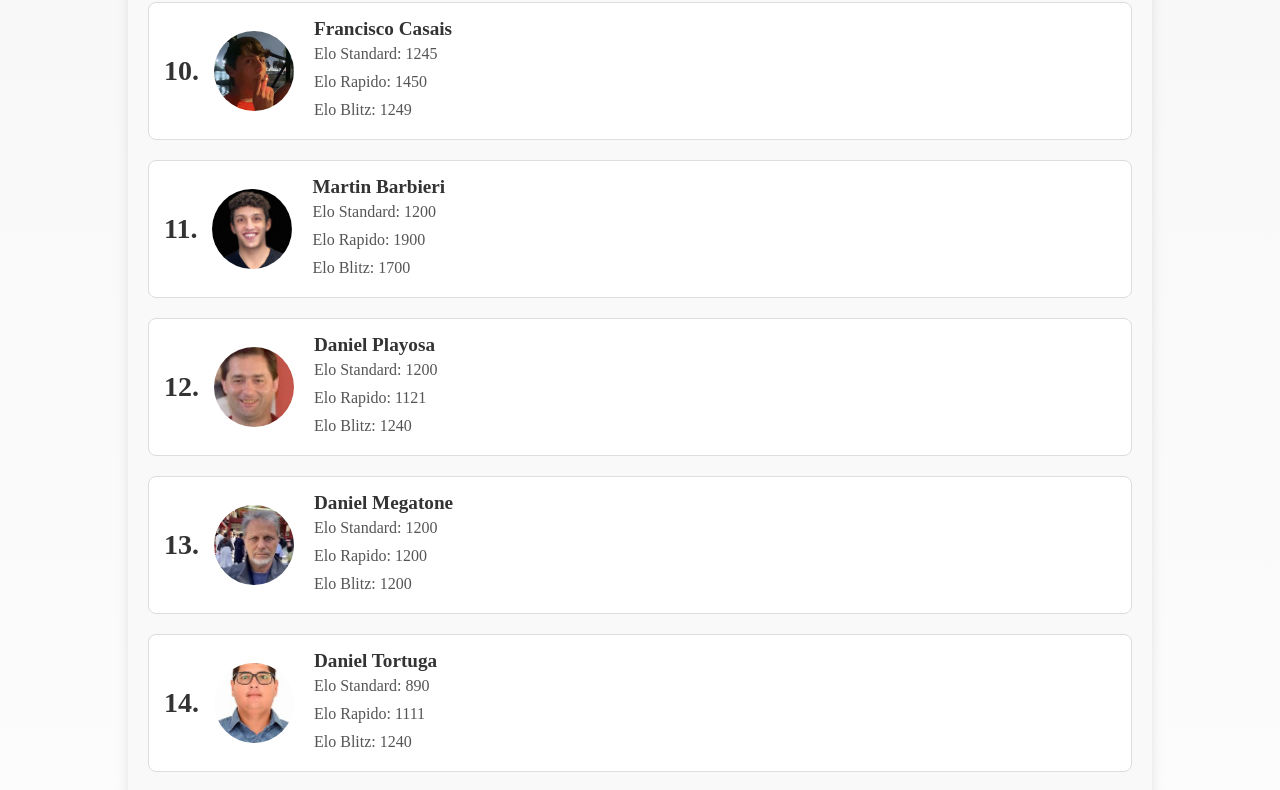
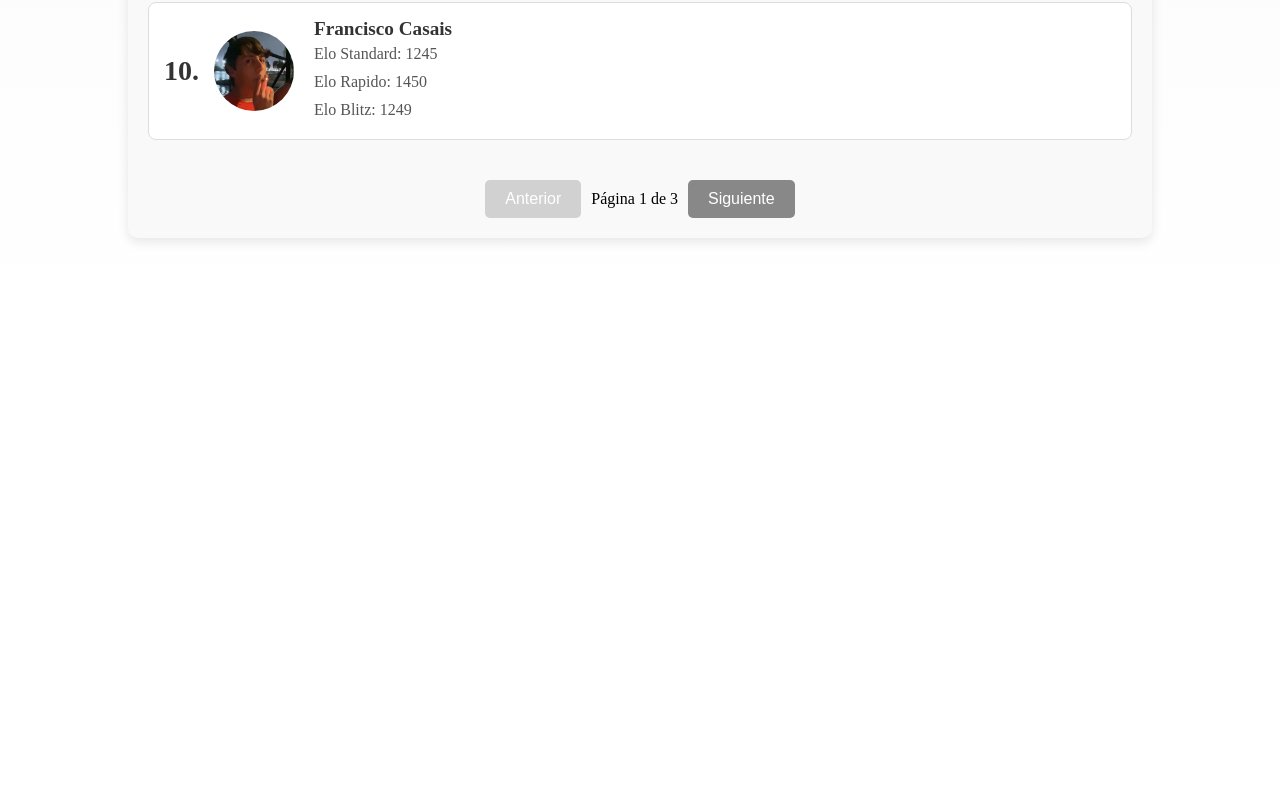
Before and after one commit to FranciscoCasais/PoliChess, an Angular app in the folder FrontPoliChess/: page /jugadores in a window 1280 px wide. Shown: the part 1733-2523 px from the top of the page. After the commit the page ends 2051 px from the top, so only its background shows below. Built offline with nearby package versions, Linux system fonts and the light colour scheme; a web font is replaced by a local one.

Commit message:
Terminé paginacion

```diff
--- a/FrontPoliChess/src/app/components/Secciones/seccion-jugadores/seccion-jugadores.component.css
+++ b/FrontPoliChess/src/app/components/Secciones/seccion-jugadores/seccion-jugadores.component.css
@@ -159,3 +159,40 @@
   color: #CD7F32; /* Bronce */
   font-size: 2rem;
 }
+
+/* Estilos para los controles de paginación */
+.paginacion {
+  display: flex;
+  justify-content: center;
+  align-items: center; /* Alineación vertical */
+  margin-top: 20px;
+}
+
+/* Alineación del texto "Página X de X" */
+.paginacion .pagina-texto {
+  margin: 0 15px; /* Espaciado entre los botones y el texto */
+  font-size: 1rem;
+  color: #333;
+}
+
+/* Estilos de los botones de paginación */
+.paginacion button {
+  padding: 10px 20px;
+  margin: 0 10px;
+  background-color: #888; /* Gris base */
+  color: white;
+  border: none;
+  border-radius: 5px;
+  cursor: pointer;
+  font-size: 1rem;
+  transition: background-color 0.3s;
+}
+
+.paginacion button:disabled {
+  background-color: #d1d1d1; /* Gris más claro para el botón deshabilitado */
+  cursor: not-allowed;
+}
+
+.paginacion button:hover {
+  background-color: #666; /* Gris más oscuro al pasar el ratón */
+}
--- a/FrontPoliChess/src/app/components/Secciones/seccion-jugadores/seccion-jugadores.component.html
+++ b/FrontPoliChess/src/app/components/Secciones/seccion-jugadores/seccion-jugadores.component.html
@@ -1,9 +1,6 @@
 <section id="inicio">
   <main id="contenedor-principal">
     <section id="jugadores">
-
-
-
       <!-- Buscador por nombre -->
       <div class="buscador">
         <label for="buscarJugador">Buscar Jugador por Nombre:</label>
@@ -19,22 +16,13 @@
         </select>
       </div>
 
-
-
  <!-- Iterar sobre la lista de jugadores con *ngFor -->
-      <div *ngFor="let jugador of jugadoresFiltrados; let i = index" class="jugador-card">
+<div *ngFor="let jugador of jugadoresPaginados; let i = index" class="jugador-card">
   <a [routerLink]="['/jugador', jugador.id]" class="jugador-link">
     <div class="jugador-info">
       <!-- Número del ranking con clases dinámicas -->
-            <div
-              class="ranking-numero"
-              [ngClass]="{
-                'podio-oro': i === 0,
-                'podio-plata': i === 1,
-                'podio-bronce': i === 2
-              }"
-            >
-              {{ i + 1  }}.
+      <div class="ranking-numero" [ngClass]="getPodioClase(i)">
+        {{ (currentPage - 1) * pageSize + i + 1 }}.
       </div>
       <img [src]="jugador.foto" alt="Foto de {{ jugador.nombre }}" class="jugador-imagen">
       <div class="jugador-detalles">
@@ -47,7 +35,12 @@
   </a>
 </div>
 
-
+      <!-- Paginación -->
+      <div class="paginacion">
+        <button (click)="cambiarPagina(currentPage - 1)" [disabled]="currentPage === 1">Anterior</button>
+        <span>Página {{ currentPage }} de {{ numeroDePaginas }}</span>
+        <button (click)="cambiarPagina(currentPage + 1)" [disabled]="currentPage === numeroDePaginas">Siguiente</button>
+      </div>
     </section>
   </main>
 </section>
--- a/FrontPoliChess/src/app/components/Secciones/seccion-jugadores/seccion-jugadores.component.ts
+++ b/FrontPoliChess/src/app/components/Secciones/seccion-jugadores/seccion-jugadores.component.ts
@@ -1,6 +1,6 @@
 import { Component, OnInit } from '@angular/core';
 import { CommonModule } from '@angular/common';
-import { FormsModule } from '@angular/forms'; // Añadir esta importación
+import { FormsModule } from '@angular/forms';
 import { JugadorService } from "../../../../services/jugador.service";
 import { Jugador } from '../../../../models/jugador.model';
 import { RouterLink } from '@angular/router';
@@ -9,7 +9,7 @@ import { Router } from '@angular/router';
 @Component({
   selector: 'app-seccion-jugadores',
   standalone: true,
-  imports: [CommonModule, RouterLink, FormsModule], // Incluir FormsModule aquí
+  imports: [CommonModule, RouterLink, FormsModule],
   templateUrl: './seccion-jugadores.component.html',
   styleUrls: ['./seccion-jugadores.component.css']
 })
@@ -17,25 +17,25 @@ export class SeccionJugadoresComponent implements OnInit {
   protected jugadores: Jugador[] = [];
   protected jugadoresFiltrados: Jugador[] = [];
   protected busquedaNombre: string = '';
-  protected filtroElo: string = 'standard'; // Valor predeterminado
+  protected filtroElo: string = 'standard';
+  protected pageSize: number = 10; // Número de jugadores por página
+  protected currentPage: number = 1; // Página actual
 
   constructor(
-    private jugadorService: JugadorService, // Inyección en el constructor
+    private jugadorService: JugadorService,
     private router: Router
   ) {}
 
   ngOnInit(): void {
     this.jugadores = this.jugadorService.obtenerJugadores();
-    this.filtrarJugadores(); // Aplicar ambos filtros por nombre y Elo al inicio
+    this.filtrarJugadores();
   }
 
   filtrarPorNombre(): void {
     const nombreBusqueda = this.busquedaNombre.toLowerCase();
-    // Filtrar jugadores por nombre
     this.jugadoresFiltrados = this.jugadores.filter(jugador =>
       `${jugador.nombre} ${jugador.apellido}`.toLowerCase().includes(nombreBusqueda)
     );
-    // Aplicar el filtro de Elo sobre los jugadores ya filtrados por nombre
     this.filtrarJugadoresPorElo();
   }
 
@@ -43,12 +43,10 @@ export class SeccionJugadoresComponent implements OnInit {
     if (event) {
       this.filtroElo = event.target.value;
     }
-    // Primero filtramos por nombre
     this.filtrarPorNombre();
   }
 
   private filtrarJugadoresPorElo(): void {
-    // Ahora aplicamos el filtro por Elo sobre los jugadores ya filtrados por nombre
     switch (this.filtroElo) {
       case 'rapido':
         this.jugadoresFiltrados = this.jugadoresFiltrados.sort((a, b) => b.eloRapido - a.eloRapido);
@@ -56,9 +54,42 @@ export class SeccionJugadoresComponent implements OnInit {
       case 'blitz':
         this.jugadoresFiltrados = this.jugadoresFiltrados.sort((a, b) => b.eloBlitz - a.eloBlitz);
         break;
-      default: // Caso 'standard'
+      default:
         this.jugadoresFiltrados = this.jugadoresFiltrados.sort((a, b) => b.eloStandard - a.eloStandard);
         break;
     }
   }
+
+ // Modificar la función para obtener los jugadores paginados
+get jugadoresPaginados(): Jugador[] {
+  const startIndex = (this.currentPage - 1) * this.pageSize;
+  // Retornamos la porción correspondiente a la página
+  return this.jugadoresFiltrados.slice(startIndex, startIndex + this.pageSize);
 }
+
+// Modificar el cálculo del podio, usando el índice global
+getPodioClase(index: number): string {
+  const globalIndex = (this.currentPage - 1) * this.pageSize + index; // Índice global de los jugadores
+  if (globalIndex === 0) {
+    return 'podio-oro';  // Primer puesto
+  } else if (globalIndex === 1) {
+    return 'podio-plata'; // Segundo puesto
+  } else if (globalIndex === 2) {
+    return 'podio-bronce'; // Tercer puesto
+  }
+  return ''; // No es podio
+}
+
+
+  // Cambiar de página
+  cambiarPagina(pagina: number): void {
+    if (pagina > 0 && pagina <= this.numeroDePaginas) {
+      this.currentPage = pagina;
+    }
+  }
+
+  // Número total de páginas
+  get numeroDePaginas(): number {
+    return Math.ceil(this.jugadoresFiltrados.length / this.pageSize);
+  }
+}
--- a/FrontPoliChess/src/app/components/Secciones/seccion-noticias/seccion-noticias.component.css
+++ b/FrontPoliChess/src/app/components/Secciones/seccion-noticias/seccion-noticias.component.css
@@ -124,3 +124,39 @@
     color: inherit;
     pointer-events: all;
   }
+
+  .paginacion {
+    display: flex;
+    justify-content: center;
+    align-items: center; /* Alineación vertical */
+    margin-top: 20px;
+  }
+
+  /* Alineación del texto "Página X de X" */
+  .paginacion .pagina-texto {
+    margin: 0 15px; /* Espaciado entre los botones y el texto */
+    font-size: 1rem;
+    color: #333;
+  }
+
+  /* Estilos de los botones de paginación */
+  .paginacion button {
+    padding: 10px 20px;
+    margin: 0 10px;
+    background-color: #888; /* Gris base */
+    color: white;
+    border: none;
+    border-radius: 5px;
+    cursor: pointer;
+    font-size: 1rem;
+    transition: background-color 0.3s;
+  }
+
+  .paginacion button:disabled {
+    background-color: #d1d1d1; /* Gris más claro para el botón deshabilitado */
+    cursor: not-allowed;
+  }
+
+  .paginacion button:hover {
+    background-color: #666; /* Gris más oscuro al pasar el ratón */
+  }
--- a/FrontPoliChess/src/app/components/Secciones/seccion-noticias/seccion-noticias.component.html
+++ b/FrontPoliChess/src/app/components/Secciones/seccion-noticias/seccion-noticias.component.html
@@ -16,7 +16,7 @@
       <!-- Contenedor de noticias con tamaño dinámico -->
       <div class="noticias-grid">
         <div
-            *ngFor="let noticia of noticiasFiltradas"
+          *ngFor="let noticia of noticiasFiltradas | slice:(paginaActual-1)*noticiasPorPagina:paginaActual*noticiasPorPagina"
           class="noticia-card"
           [ngClass]="{
             'grande': noticia.importancia === 5,
@@ -41,6 +41,13 @@
         </div>
       </div>
 
+      <!-- Paginación -->
+      <div class="paginacion">
+        <button (click)="irPaginaAnterior()" [disabled]="paginaActual === 1">Anterior</button>
+        <span>Página {{paginaActual}} de {{totalPaginas}}</span>
+        <button (click)="irPaginaSiguiente()" [disabled]="paginaActual === totalPaginas">Siguiente</button>
+      </div>
+
     </section>
   </main>
 </section>
--- a/FrontPoliChess/src/app/components/Secciones/seccion-noticias/seccion-noticias.component.ts
+++ b/FrontPoliChess/src/app/components/Secciones/seccion-noticias/seccion-noticias.component.ts
@@ -17,6 +17,10 @@ export class SeccionNoticiasComponent implements OnInit {
   protected noticias: Noticia[] = [];
   protected noticiasFiltradas: Noticia[] = [];
   protected busquedaTitulo: string = '';
+
+  // Paginación
+  protected paginaActual: number = 1;
+  protected noticiasPorPagina: number = 5;
 
   constructor(
     private noticiaService: NoticiaService,
@@ -48,5 +52,31 @@ export class SeccionNoticiasComponent implements OnInit {
     this.noticiasFiltradas = this.noticias.filter((noticia) =>
       noticia.titulo.toLowerCase().includes(tituloBusqueda)
     );
+    this.paginaActual = 1;  // Reiniciar a la primera página cuando se haga una búsqueda
+  }
+
+  /**
+   * Obtiene el total de páginas basado en las noticias filtradas y la cantidad por página.
+   */
+  get totalPaginas(): number {
+    return Math.ceil(this.noticiasFiltradas.length / this.noticiasPorPagina);
+  }
+
+  /**
+   * Función para ir a la siguiente página
+   */
+  irPaginaSiguiente(): void {
+    if (this.paginaActual < this.totalPaginas) {
+      this.paginaActual++;
+    }
+  }
+
+  /**
+   * Función para ir a la página anterior
+   */
+  irPaginaAnterior(): void {
+    if (this.paginaActual > 1) {
+      this.paginaActual--;
+    }
   }
 }
--- a/FrontPoliChess/src/app/components/Secciones/seccion-torneos/seccion-torneos.component.css
+++ b/FrontPoliChess/src/app/components/Secciones/seccion-torneos/seccion-torneos.component.css
@@ -137,3 +137,42 @@
     outline: none;
     border-color: #4CAF50;
   }
+
+
+
+  /* Estilos para los controles de paginación */
+.paginacion {
+  display: flex;
+  justify-content: center;
+  align-items: center; /* Alineación vertical */
+  margin-top: 20px;
+}
+
+/* Alineación del texto "Página X de X" */
+.paginacion .pagina-texto {
+  margin: 0 15px; /* Espaciado entre los botones y el texto */
+  font-size: 1rem;
+  color: #333;
+}
+
+/* Estilos de los botones de paginación */
+.paginacion button {
+  padding: 10px 20px;
+  margin: 0 10px;
+  background-color: #888; /* Gris base */
+  color: white;
+  border: none;
+  border-radius: 5px;
+  cursor: pointer;
+  font-size: 1rem;
+  transition: background-color 0.3s;
+}
+
+.paginacion button:disabled {
+  background-color: #d1d1d1; /* Gris más claro para el botón deshabilitado */
+  cursor: not-allowed;
+}
+
+.paginacion button:hover {
+  background-color: #666; /* Gris más oscuro al pasar el ratón */
+}
--- a/FrontPoliChess/src/app/components/Secciones/seccion-torneos/seccion-torneos.component.html
+++ b/FrontPoliChess/src/app/components/Secciones/seccion-torneos/seccion-torneos.component.html
@@ -17,7 +17,7 @@
           <option value="en_curso">En Curso</option>
           <option value="finalizado">Finalizado</option>
         </select> &nbsp;&nbsp;&nbsp;&nbsp;&nbsp;&nbsp;&nbsp;
-         <label for="filtroRitmo">                                                                                                                                    Filtrar por Ritmo:</label>
+        <label for="filtroRitmo">Filtrar por Ritmo:</label>
         <select id="filtroRitmo" [(ngModel)]="filtroRitmo" (change)="filtrarTorneosPorRitmo()">
           <option value="todos">Todos</option>
           <option value="blitz">Blitz</option>
@@ -26,13 +26,8 @@
         </select>
       </div>
 
-
-
-
-
-
       <!-- Iterar sobre la lista de torneos con *ngFor -->
-        <div *ngFor="let torneo of torneosFiltrados" class="torneo-card">
+      <div *ngFor="let torneo of getTorneosPaginaActual()" class="torneo-card">
         <a [routerLink]="['/torneo', torneo.id]" class="torneo-link">
           <div class="torneo-info">
             <div class="torneo-detalles">
@@ -49,11 +44,18 @@
                     {{ getEstadoTorneo(torneo.estado ?? 'pendiente') }}
                   </span>
               </h4>
-
             </div>
           </div>
         </a>
       </div>
+
+      <!-- Paginación -->
+      <div class="paginacion">
+        <button (click)="irPaginaAnterior()" [disabled]="paginaActual === 1">Anterior</button>
+        <span>Página {{ paginaActual }} de {{ totalPaginas }}</span>
+        <button (click)="irPaginaSiguiente()" [disabled]="paginaActual === totalPaginas">Siguiente</button>
+      </div>
+
     </section>
   </main>
 </section>
--- a/FrontPoliChess/src/app/components/Secciones/seccion-torneos/seccion-torneos.component.ts
+++ b/FrontPoliChess/src/app/components/Secciones/seccion-torneos/seccion-torneos.component.ts
@@ -20,6 +20,10 @@ export class SeccionTorneosComponent implements OnInit {
   protected filtroEstado: string = 'todos'; // Filtro por estado
   protected filtroRitmo: string = 'todos'; // Filtro por ritmo
 
+  // Variables para paginación
+  protected paginaActual: number = 1;
+  protected torneosPorPagina: number = 10;  // Número de torneos por página
+
   constructor(
     private torneoService: TorneoService,
     private router: Router
@@ -28,8 +32,8 @@ export class SeccionTorneosComponent implements OnInit {
   ngOnInit(): void {
     this.torneos = this.torneoService.obtenerTorneos();
     this.actualizarEstadoTorneos();
-    this.torneosFiltrados = [...this.torneos]; // Inicializa torneosFiltrados con una copia de todos los torneos
-    this.filtrarTorneos(); // Aplica los filtros por estado y ritmo al inicio
+    this.torneosFiltrados = [...this.torneos];
+    this.filtrarTorneos();
     this.ordenarTorneosPorFecha(); // Ordena los torneos por fecha
   }
 
@@ -41,9 +45,9 @@ export class SeccionTorneosComponent implements OnInit {
       torneo.nombre.toLowerCase().includes(nombreBusqueda)
     );
 
-    // Luego aplicamos los filtros por estado y ritmo sobre los resultados filtrados por nombre
-    this.filtrarTorneos(); // Aplica los filtros por estado y ritmo
-    this.ordenarTorneosPorFecha(); // Vuelve a ordenar los torneos filtrados
+
+    this.filtrarTorneos();
+    this.ordenarTorneosPorFecha();
   }
 
   // Función para filtrar torneos por estado
@@ -51,24 +55,24 @@ export class SeccionTorneosComponent implements OnInit {
     if (event) {
       this.filtroEstado = event.target.value;
     }
-    this.filtrarTorneos(); // Aplica los filtros por estado y ritmo
-    this.ordenarTorneosPorFecha(); // Vuelve a ordenar los torneos filtrados
+    this.filtrarTorneos();
+    this.ordenarTorneosPorFecha();
   }
 
-  // Función para filtrar torneos por ritmo
+
   filtrarTorneosPorRitmo(): void {
-    this.filtrarTorneos(); // Aplica los filtros por estado y ritmo
-    this.ordenarTorneosPorFecha(); // Vuelve a ordenar los torneos filtrados
+    this.filtrarTorneos();
+    this.ordenarTorneosPorFecha();
   }
 
-  // Función general que combina filtros por estado, ritmo y nombre
+
   private filtrarTorneos(): void {
     this.torneosFiltrados = this.torneos.filter(torneo => {
       const coincideEstado = this.filtroEstado === 'todos' || torneo.estado === this.filtroEstado;
       const coincideRitmo = this.filtroRitmo === 'todos' || torneo.ritmo.toLowerCase() === this.filtroRitmo;
       const coincideNombre = this.busquedaNombre === '' || torneo.nombre.toLowerCase().includes(this.busquedaNombre.toLowerCase());
 
-      return coincideEstado && coincideRitmo && coincideNombre; // Combina todos los filtros
+      return coincideEstado && coincideRitmo && coincideNombre;
     });
   }
 
@@ -113,12 +117,11 @@ export class SeccionTorneosComponent implements OnInit {
   ordenarTorneosPorFecha(): void {
     const fechaActual = new Date();
 
-    // Primero, separamos los torneos por estado
     const enCurso = this.torneosFiltrados.filter(torneo => torneo.estado === 'en_curso');
     const pendientes = this.torneosFiltrados.filter(torneo => torneo.estado === 'pendiente');
     const finalizados = this.torneosFiltrados.filter(torneo => torneo.estado === 'finalizado');
 
-    // Ordenamos por fecha más cercana a hoy dentro de cada grupo
+
     const ordenarPorFecha = (a: Torneo, b: Torneo) => {
       const fechaA = new Date(a.fecha);
       const fechaB = new Date(b.fecha);
@@ -129,7 +132,34 @@ export class SeccionTorneosComponent implements OnInit {
     pendientes.sort(ordenarPorFecha);
     finalizados.sort(ordenarPorFecha);
 
-    // Combinamos los grupos en el orden correcto
+
     this.torneosFiltrados = [...enCurso, ...pendientes, ...finalizados];
   }
+
+
+  getTorneosPaginaActual(): Torneo[] {
+    const inicio = (this.paginaActual - 1) * this.torneosPorPagina;
+    const fin = this.paginaActual * this.torneosPorPagina;
+    return this.torneosFiltrados.slice(inicio, fin);
+  }
+
+
+  irPaginaSiguiente(): void {
+    if (this.paginaActual < this.totalPaginas) {
+      this.paginaActual++;
+    }
+  }
+
+  irPaginaAnterior(): void {
+    if (this.paginaActual > 1) {
+      this.paginaActual--;
+    }
+  }
+
+
+
+  get totalPaginas(): number {
+    return Math.ceil(this.torneosFiltrados.length / this.torneosPorPagina);
+  }
+
 }
```
Also changed, not shown: FrontPoliChess/src/services/jugador.service.ts (+33 -0 lines), 1 other file (tests, documents, lock files or other folders). Lines whose indentation alone changed are shown as unchanged.
